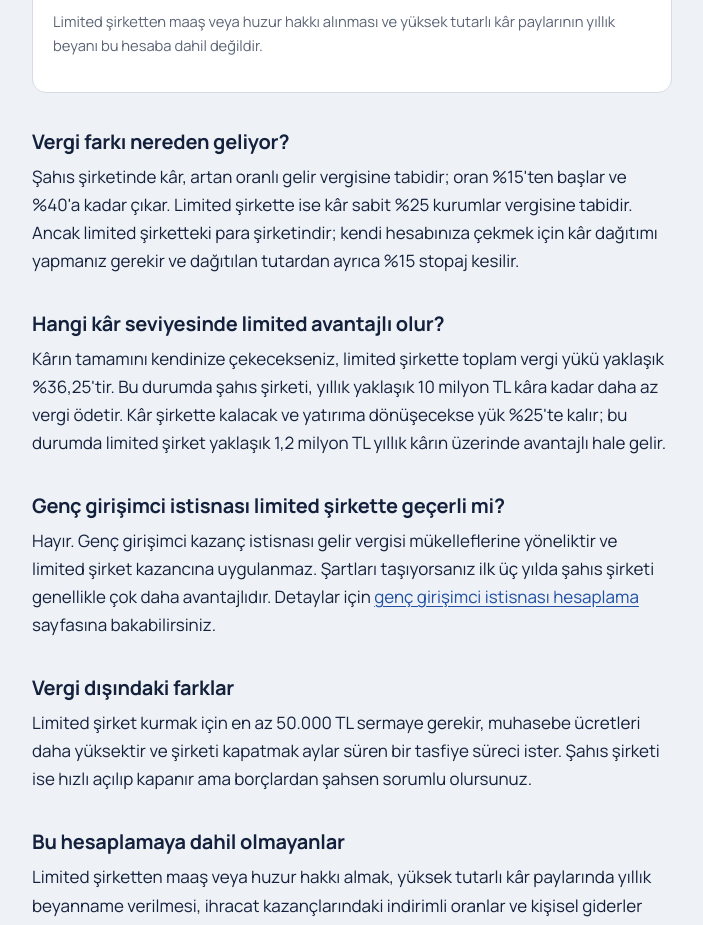
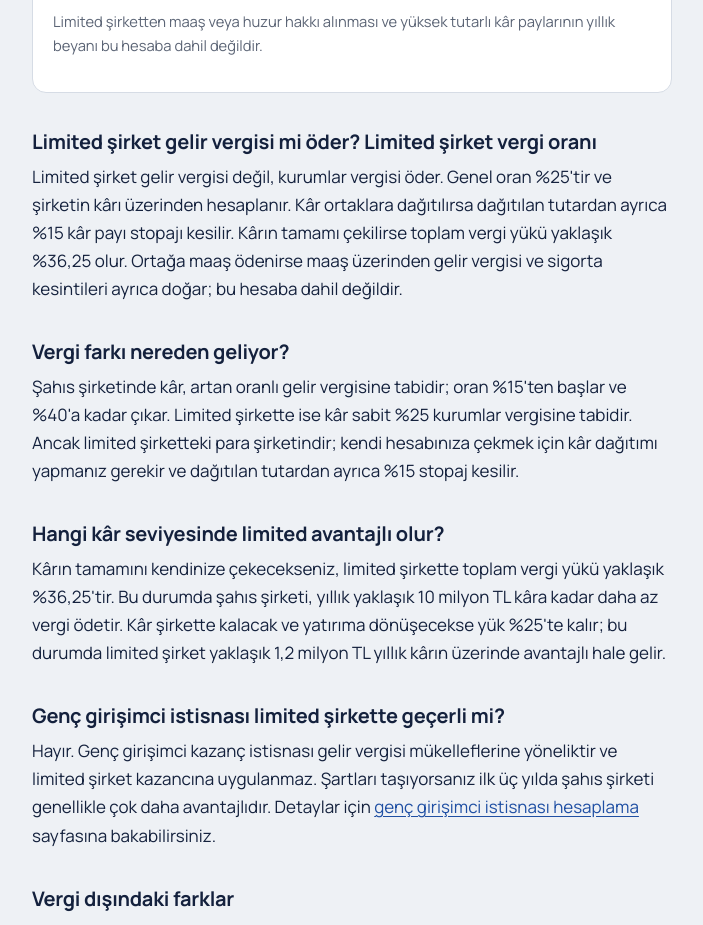
Before and after one commit to yavuzscvk-source/freelancer-vergi, a Next.js app: page /sahis-mi-limited-mi in a window 1280 px wide. Shown: the part 1280-2205 px from the top of the page, without its empty margins (288-991 px from the left). Built offline with nearby package versions, Linux system fonts and the light colour scheme.

Commit message:
Add limited company tax information to page.js
Added information about limited company income tax and its implications.

```diff
--- a/app/sahis-mi-limited-mi/page.js
+++ b/app/sahis-mi-limited-mi/page.js
@@ -19,6 +19,10 @@ export default function SahisLimited() {
 
       <Hesaplayici />
 
+      <h2>Limited şirket gelir vergisi mi öder? Limited şirket vergi oranı</h2>
+      <p>Limited şirket gelir vergisi değil, kurumlar vergisi öder. Genel oran %25'tir ve şirketin kârı üzerinden hesaplanır. Kâr ortaklara dağıtılırsa dağıtılan tutardan ayrıca %15 kâr payı stopajı kesilir. Kârın tamamı çekilirse toplam vergi yükü yaklaşık %36,25 olur. Ortağa maaş ödenirse maaş üzerinden gelir vergisi ve sigorta kesintileri ayrıca doğar; bu hesaba dahil değildir.</p>
+
+
       <h2>Vergi farkı nereden geliyor?</h2>
       <p>Şahıs şirketinde kâr, artan oranlı gelir vergisine tabidir; oran %15'ten başlar ve %40'a kadar çıkar. Limited şirkette ise kâr sabit %25 kurumlar vergisine tabidir. Ancak limited şirketteki para şirketindir; kendi hesabınıza çekmek için kâr dağıtımı yapmanız gerekir ve dağıtılan tutardan ayrıca %15 stopaj kesilir.</p>
 
```
